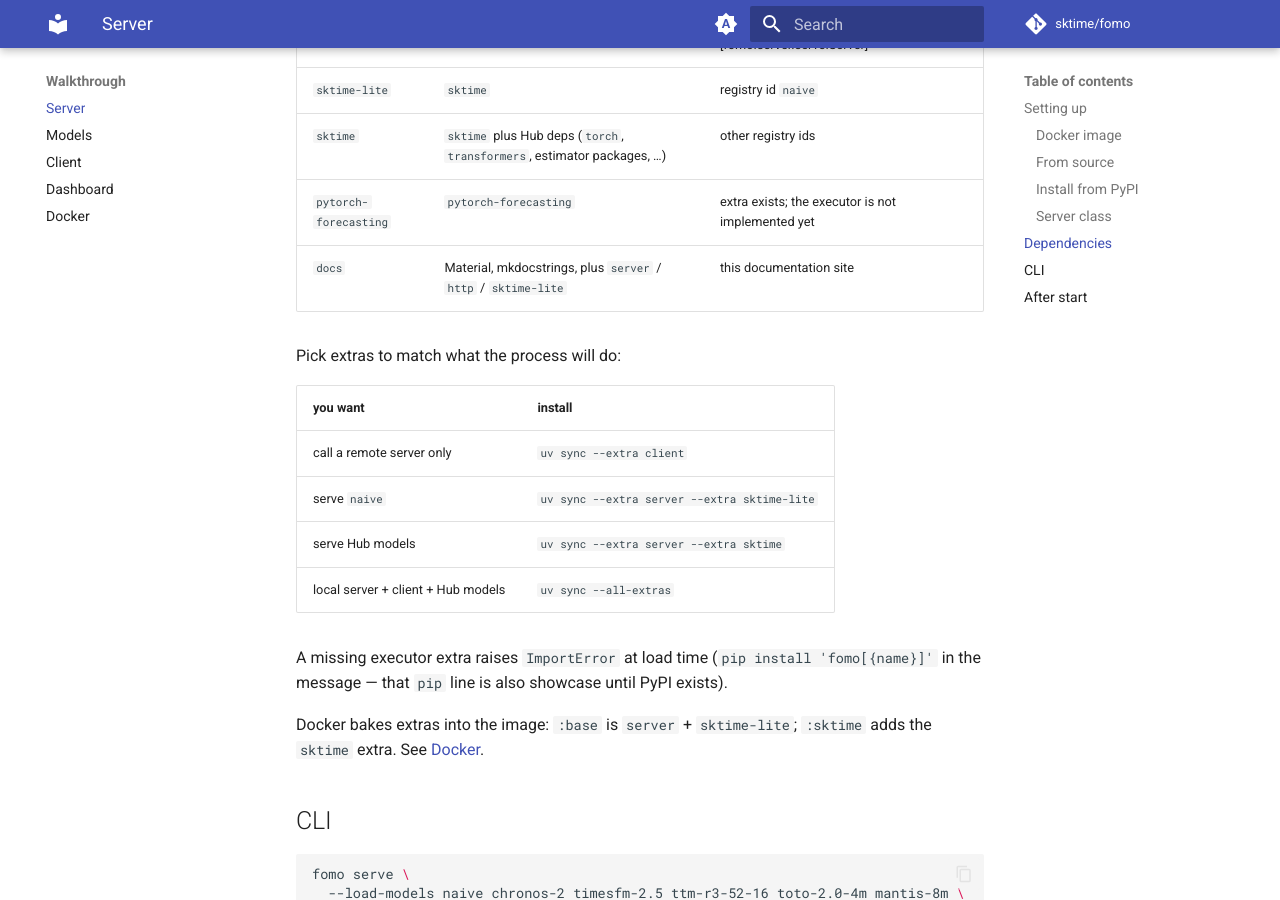
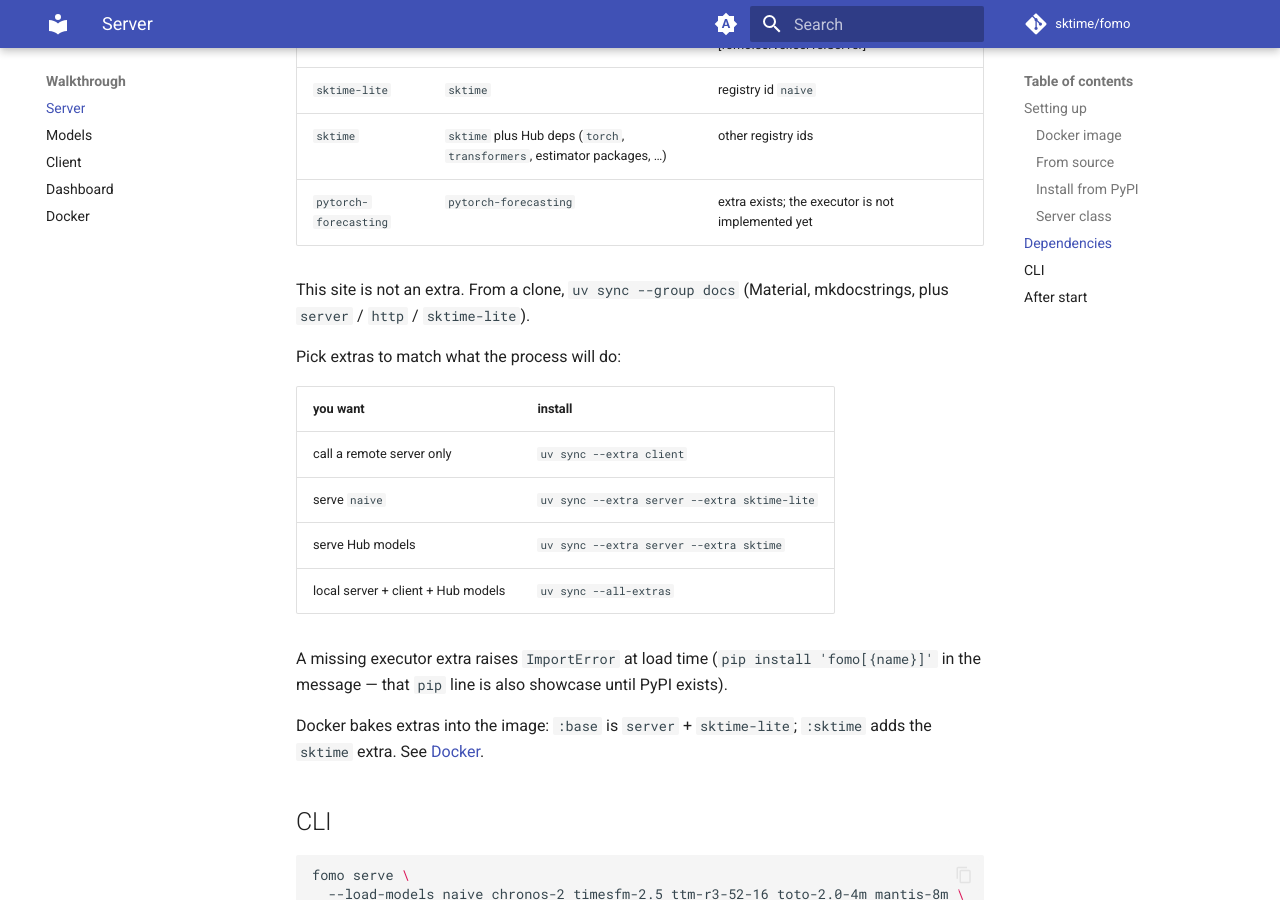
Before and after one commit to sktime/tserve, an MkDocs documentation site: the page built from docs/walkthrough/server.md, in a window 1280 px wide and 900 px high, scrolled down 2216 px. Built offline with MkDocs 1.6.1 and Material for MkDocs 9.7.7, drawn with Linux system fonts in a browser that asks for light colours; comment, search, counter and statistics services are not loaded.

Commit message:
move deps:doc to group from extra

```diff
--- a/.readthedocs.yaml
+++ b/.readthedocs.yaml
@@ -14,7 +14,7 @@
 
 python:
   install:
-    - method: pip
-      path: .
-      extra_requirements:
+    - method: uv
+      command: sync
+      groups:
         - docs
--- a/docs/walkthrough/server.md
+++ b/docs/walkthrough/server.md
@@ -87,7 +87,8 @@
 | `sktime-lite` | `sktime` | registry id `naive` |
 | `sktime` | `sktime` plus Hub deps (`torch`, `transformers`, estimator packages, …) | other registry ids |
 | `pytorch-forecasting` | `pytorch-forecasting` | extra exists; the executor is not implemented yet |
-| `docs` | Material, mkdocstrings, plus `server` / `http` / `sktime-lite` | this documentation site |
+
+This site is not an extra. From a clone, `uv sync --group docs` (Material, mkdocstrings, plus `server` / `http` / `sktime-lite`).
 
 Pick extras to match what the process will do:
 
```
Also changed, not shown: pyproject.toml (+5 -5 lines), 2 other files.
